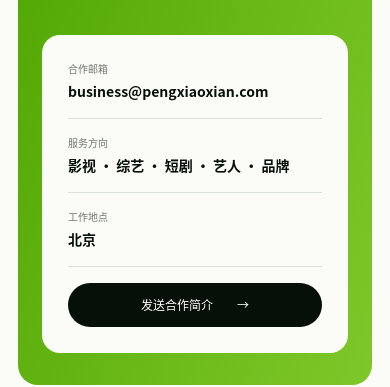
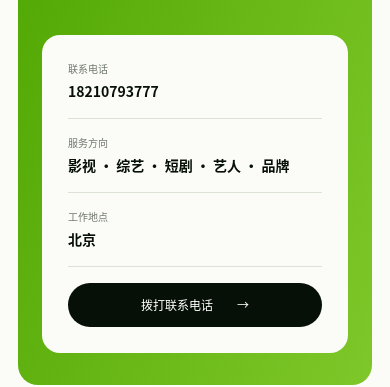
Before and after one commit to zhao385101661-png/pengxiaoxian-website, a Next.js app: page / in a window 390 px wide. Shown: the part 5876-6263 px from the top of the page. Built offline with nearby package versions, Linux system fonts and the light colour scheme.

Commit message:
Update contact phone number

```diff
--- a/app/page.tsx
+++ b/app/page.tsx
@@ -319,10 +319,10 @@ export default function Home() {
           <p>留下项目需求，我们将为你匹配合适的内容营销方案。</p>
         </div>
         <div className="contact-card">
-          <div><small>合作邮箱</small><strong>business@pengxiaoxian.com</strong></div>
+          <div><small>联系电话</small><strong>18210793777</strong></div>
           <div><small>服务方向</small><strong>影视 · 综艺 · 短剧 · 艺人 · 品牌</strong></div>
           <div><small>工作地点</small><strong>北京</strong></div>
-          <a href="mailto:business@pengxiaoxian.com">发送合作简介 <span>→</span></a>
+          <a href="tel:18210793777">拨打联系电话 <span>→</span></a>
         </div>
       </section>
 
```
